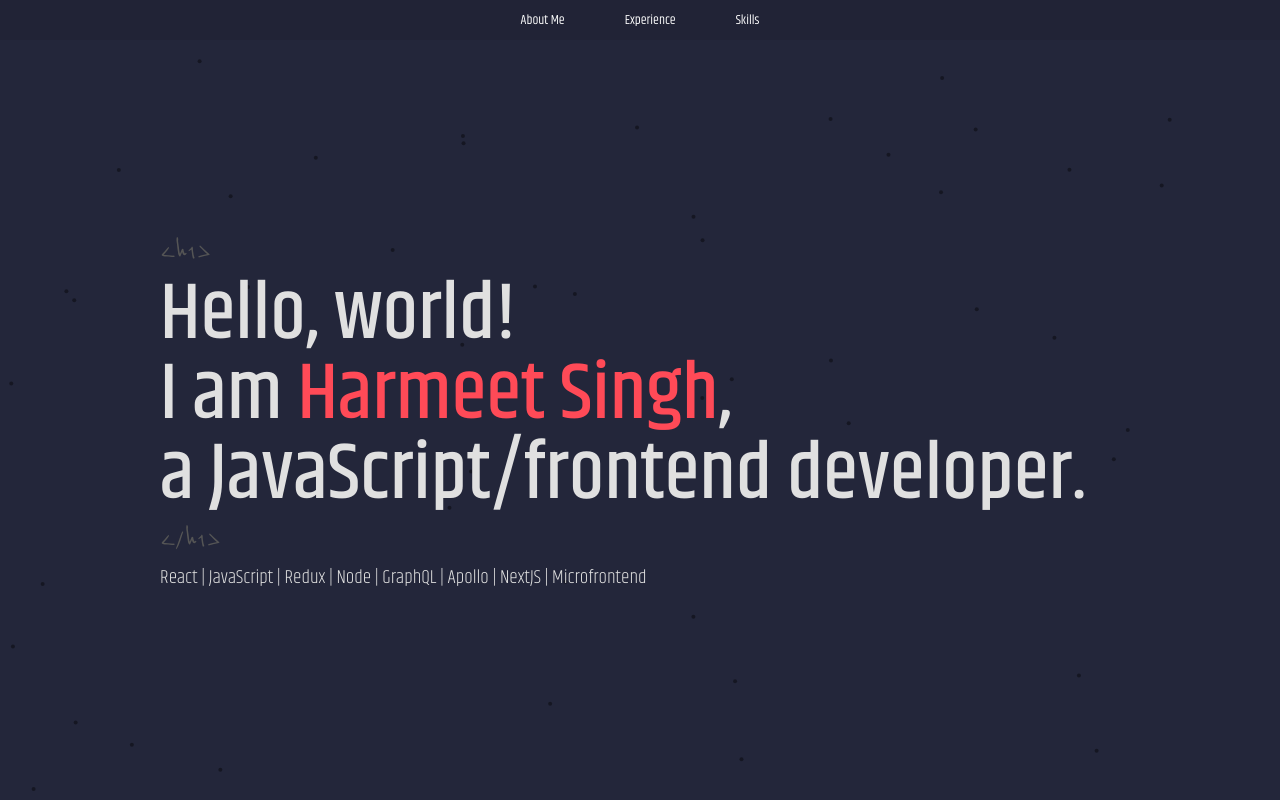
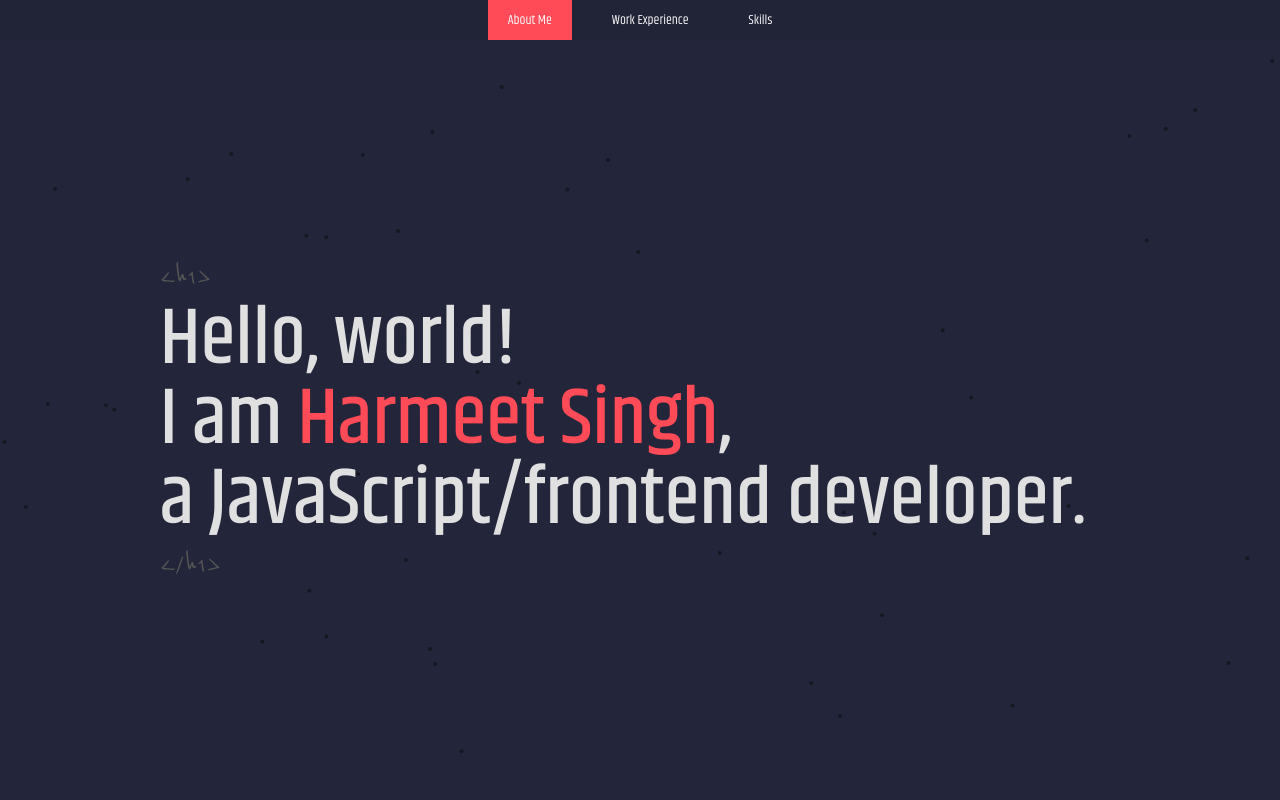
Before and after one commit to harmeetjaipur/portfolio-2024, a React (Create React App) app: page / in a window 1280 px wide. Shown: the top 800 px of the page. Built offline with nearby package versions, Linux system fonts and the light colour scheme; a web font is replaced by a local one.

Commit message:
update prod build

```diff
--- a/src/App.tsx
+++ b/src/App.tsx
@@ -1,4 +1,4 @@
-import { useEffect, useMemo } from "react";
+import { useEffect, useMemo, useState } from "react";
 //@ts-ignore
 import Particles, { initParticlesEngine } from "@tsparticles/react";
 import { loadSlim } from "@tsparticles/slim";
@@ -34,17 +34,39 @@ const pages = [
   {
     button: () => <button onClick={() => scrollTo("skills")}>Skills</button>,
     component: Skills,
-    title: "Technical Skills Summary",
+    title: "Skills",
     id: "skills",
   },
 ];
 
 const App: React.FC = () => {
-  // this should be run only once per application lifetime
+  // State to track the active section
+  const [activeSection, setActiveSection] = useState<string>("");
+
   useEffect(() => {
     initParticlesEngine(async (engine: any) => {
       await loadSlim(engine);
     });
+
+    const observer = new IntersectionObserver(
+      (entries) => {
+        entries.forEach((entry) => {
+          if (entry.isIntersecting) {
+            setActiveSection(entry.target.id);
+          }
+        });
+      },
+      { rootMargin: "0px", threshold: 0.5 }
+    );
+
+    // Observe each section
+    pages.forEach(({ id }) => {
+      const section = document.getElementById(id);
+      if (section) observer.observe(section);
+    });
+
+    // Clean up observer on component unmount
+    return () => observer.disconnect();
   }, []);
 
   const options = useMemo(
@@ -66,17 +88,28 @@ const App: React.FC = () => {
     <div className="App">
       <Particles
         id="tsparticles"
-        //@ts-ignore
+        // @ts-ignore
         options={options}
       />
-      <div className="navigation">{pages.map((page) => page.button())}</div>
+      <div className="navigation">
+        {pages.map((page) => (
+          <button
+            onClick={() => scrollTo(page.id)}
+            className={activeSection === page.id ? "active" : ""}
+            key={page.id}
+          >
+            {page.title}
+          </button>
+        ))}
+      </div>
       {pages.map(({ component: Component, title, id }) => (
         <div
+          key={id}
           style={{ position: "relative", zIndex: 1, width: "100%" }}
           className="section"
           id={id}
         >
-          <Component key={title} />
+          <Component />
         </div>
       ))}
     </div>
--- a/src/components/about-me.tsx
+++ b/src/components/about-me.tsx
@@ -35,10 +35,6 @@ const AboutMe: React.FC = () => {
         </h1>
         <h1 className="grey-text">a JavaScript/frontend developer.</h1>
         <pre className="code">&lt;/h1&gt;</pre>
-        <p className="qualifications">
-          React | JavaScript | Redux | Node | GraphQL | Apollo | NextJS |
-          Microfrontend
-        </p>
       </BackgroundDiv>
     </Tabbed>
   );
--- a/src/styles.scss
+++ b/src/styles.scss
@@ -184,3 +184,8 @@ code, pre {
 .highlight-text {
   color: $highlight-text-color;
 }
+
+button.active {
+  background-color: $highlight-text-color;
+  color: #fff;
+}
```
Also changed, not shown: 12 other files (tests, documents, lock files or other folders).
